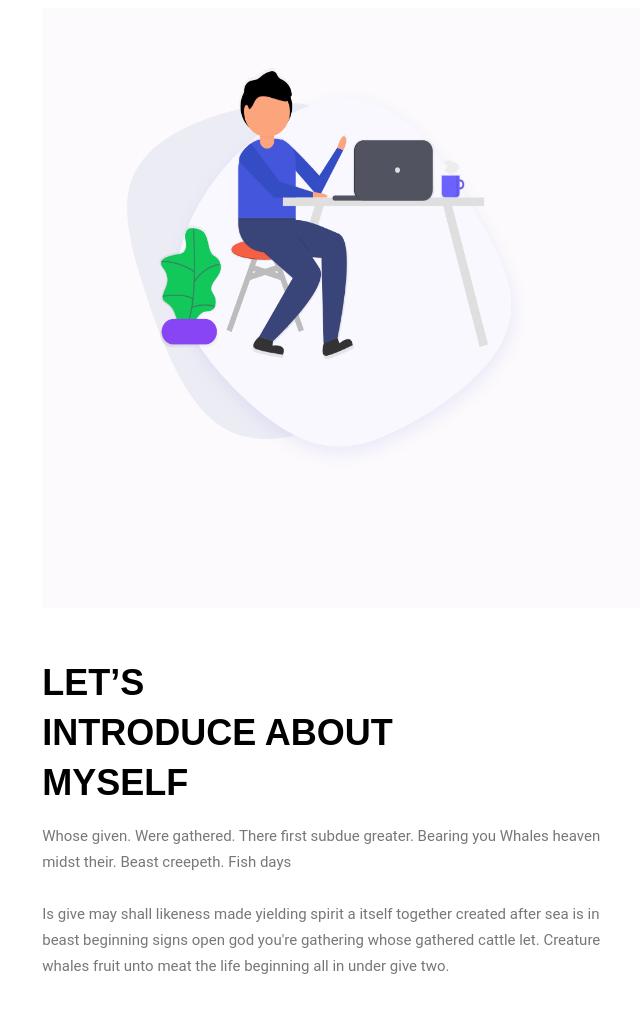
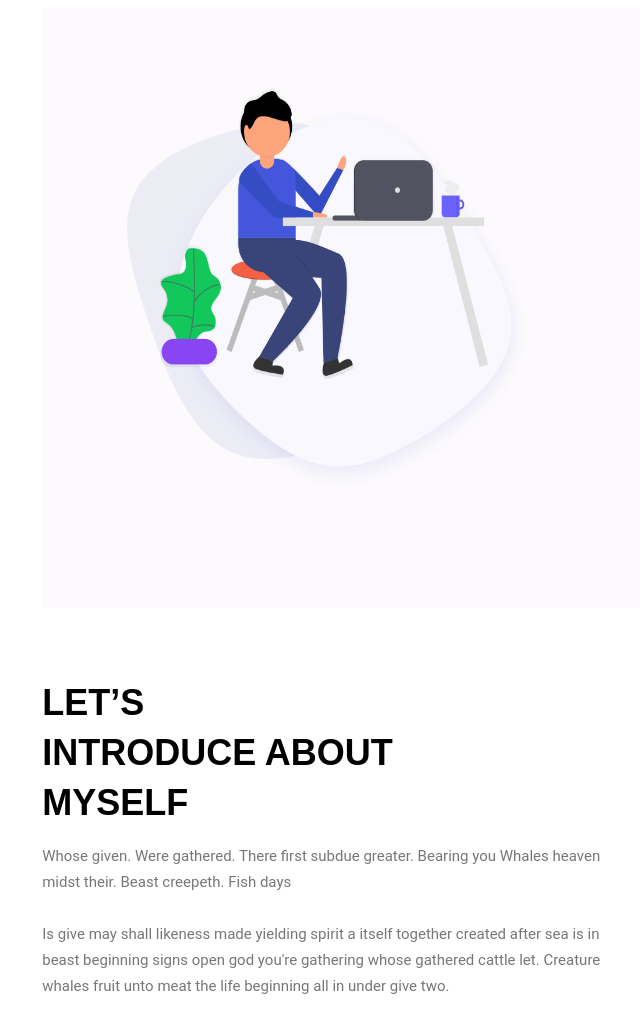
Before and after one commit to KeyanBawazir/itrax-session7, a plain HTML site: page index.html in a window 1280 px wide. Shown: the top 1032 px of the page, without its empty margins (29-669 px from the left). Drawn offline with Linux system fonts and the light colour scheme.

Commit message:
add styling in content

```diff
--- a/css/main.css
+++ b/css/main.css
@@ -16,6 +16,10 @@ body {
     background-color: #fcfafc;
     margin: auto;
 }
+.inline-block {
+    display: inline-block;
+    margin-top: 20px;
+}
  .info-img {
     width: 50%;
     /* height: 100%;  */
@@ -30,9 +34,10 @@ body {
 
 }
 .info-details {
+    /* float: right; add this to solve problem */
     width: 50%;
-    margin-top:20px;
-    display: inline-block;
+    /* margin-top:20px;
+    display: inline-block; */
     /* height: 100%; */
     /* background-color: cyan; */
 
--- a/index.html
+++ b/index.html
@@ -10,10 +10,10 @@
     <body>
         <section class="about">
             <div class="container full-height">
-                <div class="info-img full-height">
+                <div class="info-img full-height inline-block">
                     <img class="info-img-about" src="images/about.webp" alt="about">
                 </div>
-                <div class="info-details full-height">
+                <div class="info-details full-height inline-block">
                    <h2 class="info-details-title">LET’S<br>
                     INTRODUCE ABOUT<br>
                     MYSELF</h2>
```
